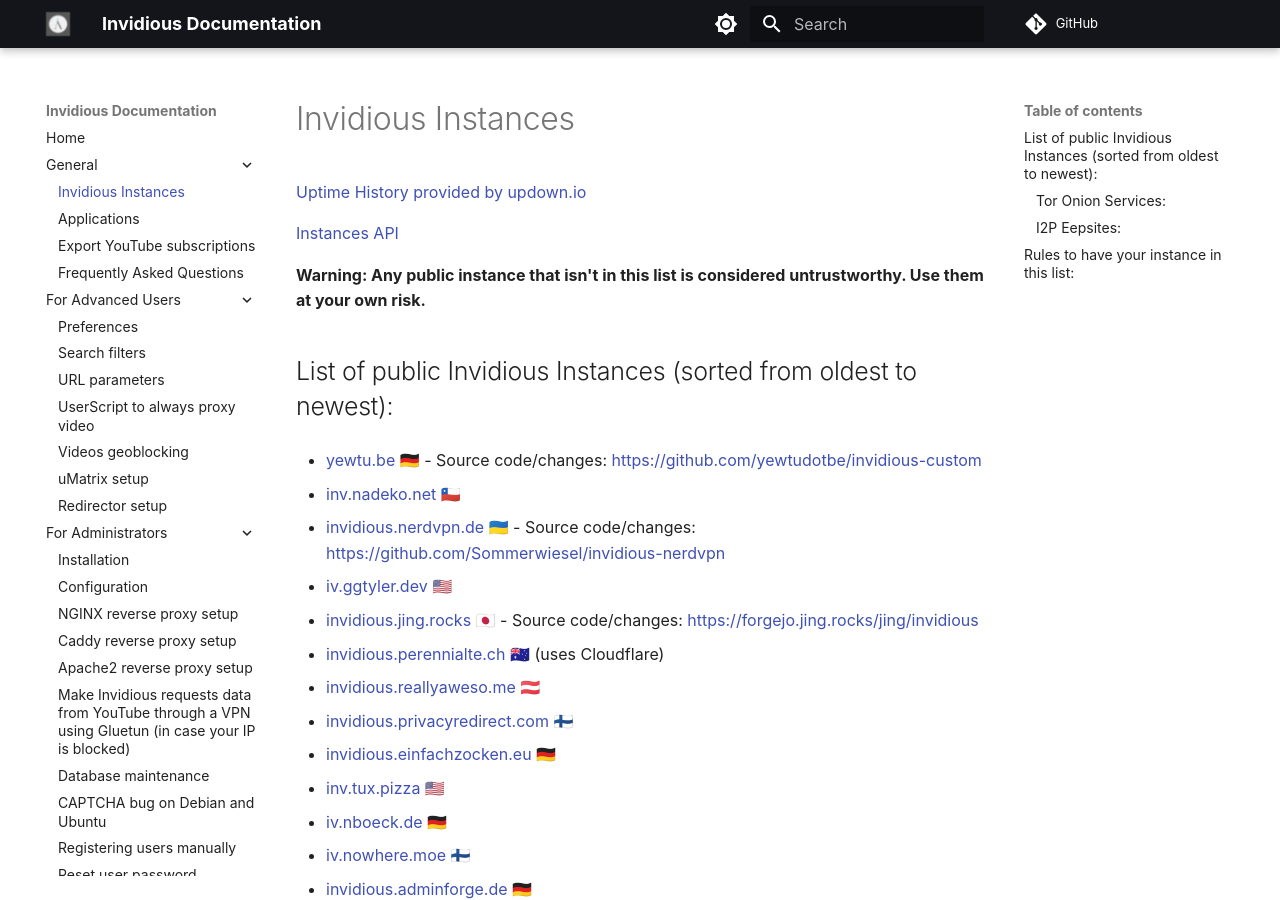
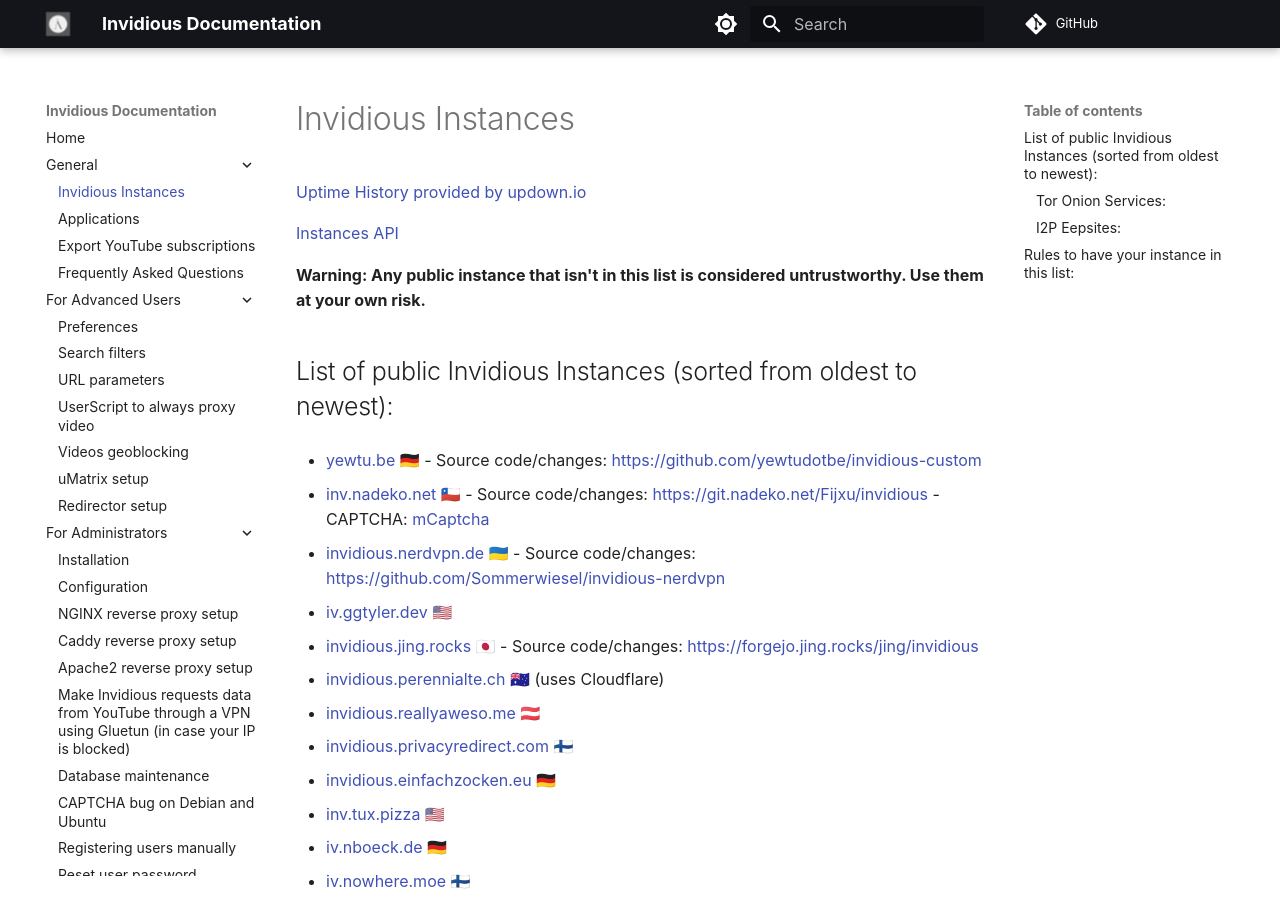
Before and after one commit to iv-org/documentation, an MkDocs documentation site: the page built from docs/instances.md, in a window 1280 px wide and 900 px high. Built offline with MkDocs 1.6.1 and Material for MkDocs 9.7.7, drawn with Linux system fonts in a browser that asks for light colours; comment, search, counter and statistics services are not loaded.

Commit message:
Update inv.nadeko.net instance details (#590)
* Update instances.md

Source code used in inv.nadeko.net plus captcha

* Add hyperlink to mCaptcha home page

---------

Co-authored-by: perennial <mail@perennialte.ch>

```diff
--- a/docs/instances.md
+++ b/docs/instances.md
@@ -10,7 +10,7 @@
 
 * [yewtu.be](https://yewtu.be) 🇩🇪 - Source code/changes: https://github.com/yewtudotbe/invidious-custom
 
-* [inv.nadeko.net](https://inv.nadeko.net) 🇨🇱
+* [inv.nadeko.net](https://inv.nadeko.net) 🇨🇱 - Source code/changes: https://git.nadeko.net/Fijxu/invidious - CAPTCHA: [mCaptcha](https://mcaptcha.org/)
 
 * [invidious.nerdvpn.de](https://invidious.nerdvpn.de) 🇺🇦 - Source code/changes: https://github.com/Sommerwiesel/invidious-nerdvpn
 
```
